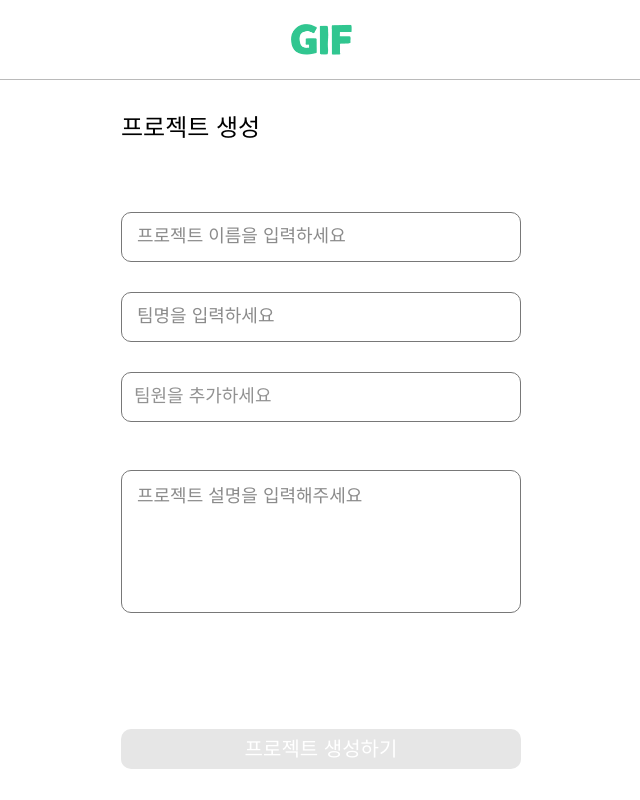
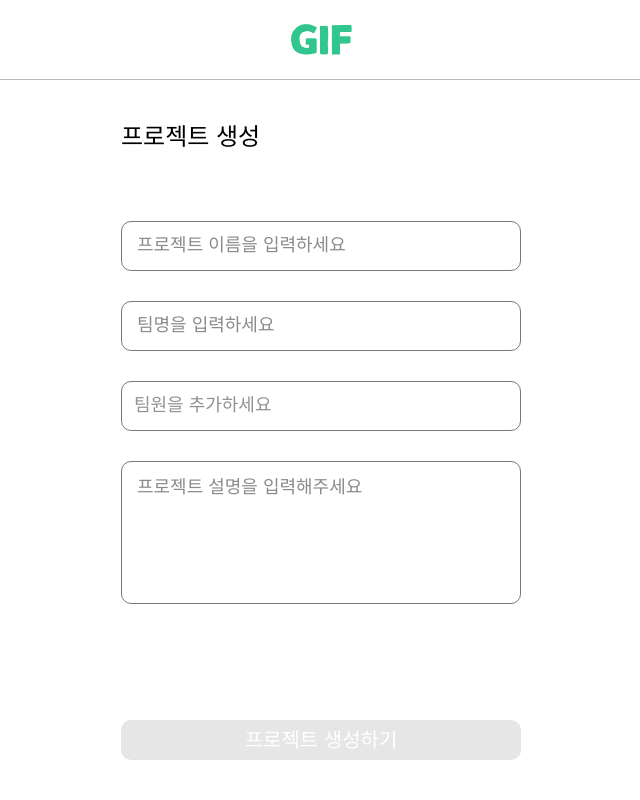
Before and after one commit to VOID-GSM/GIF_Client, a Next.js app: page /projectSetup in a window 1280 px wide. Shown: the whole page, without its empty margins (319-959 px from the left). Built offline with nearby package versions, Linux system fonts and the light colour scheme.

Commit message:
refactor: margin 사용 오류 반영

```diff
--- a/src/features/projectSetup/index.tsx
+++ b/src/features/projectSetup/index.tsx
@@ -35,6 +35,7 @@ export default function ProjectSetup(){
             placeholder="프로젝트 설명을 입력해주세요"
             value={description}
             onChange={(e) => setDescription(e.target.value)}
+            className="mt-[18px]"
           />
         </div>
         <div className="mt-[116px]">
--- a/src/shared/ui/input/Textarea.tsx
+++ b/src/shared/ui/input/Textarea.tsx
@@ -1,16 +1,17 @@
 interface TextareaProps {
   placeholder?: string;
   value?: string;
+  className?: string;
   onChange?: (e: React.ChangeEvent<HTMLTextAreaElement>) => void;
 }
 
-export default function Textarea({ value, onChange, placeholder }: TextareaProps) {
+export default function Textarea({ value, onChange, placeholder, className }: TextareaProps) {
   return (
     <textarea
       placeholder={placeholder}
       value={value}
       onChange={onChange}
-      className="w-full h-[143px] border border-[#787878] px-[15px] py-3 rounded-[10px] focus:outline-none text-black text-[18px] font-medium placeholder:text-[#8B8B8B] resize-none mt-[18px] scrollbar-hide"
+      className={`w-full h-[143px] border border-[#787878] px-[15px] py-3 rounded-[10px] focus:outline-none text-black text-[18px] font-medium placeholder:text-[#8B8B8B] resize-none scrollbar-hide${className}`}
     ></textarea>
   )
 }
```
